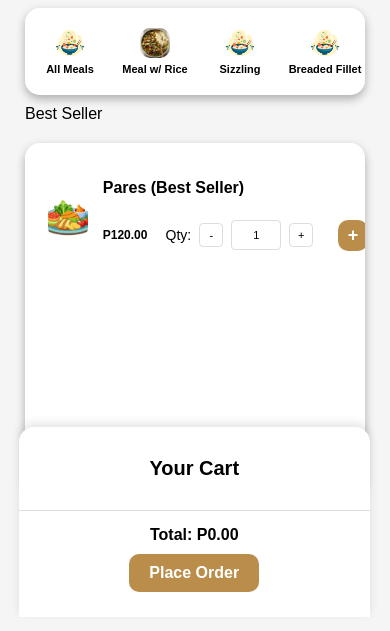
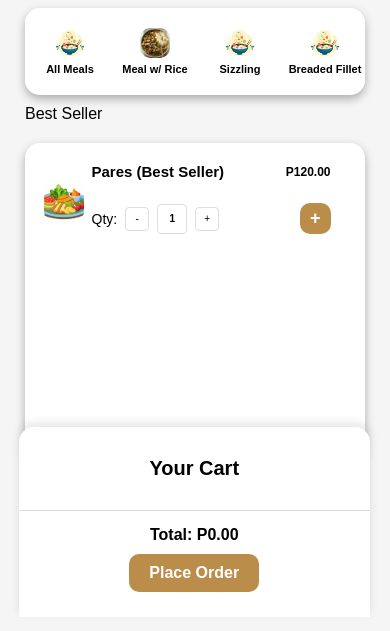
Before and after one commit to pasion-285567/Capstone_Jacobs, a plain HTML site: page index.html in a window 390 px wide. Shown: the part 227-858 px from the top of the page. Drawn offline with Linux system fonts and the light colour scheme.

Commit message:
tinanggal hover

```diff
--- a/scripts/cart.js
+++ b/scripts/cart.js
@@ -70,7 +70,7 @@ document.addEventListener("DOMContentLoaded", () => {
             const menuItem = button.closest(".menu-item");
             const name = menuItem.querySelector("span").textContent;
             const priceText = menuItem.querySelector("price").textContent;
-            const price = parseFloat(priceText.replace("P", ""));
+            const price = parseFloat(priceText.replace("₱", ""));
             const quantityInput = menuItem.querySelector(".quantity-input");
             const quantity = quantityInput ? parseInt(quantityInput.value) : 1;
 
@@ -132,7 +132,7 @@ document.addEventListener("DOMContentLoaded", () => {
     function updateTotal() {
         if (!totalDisplay || !paymentTotal) return;
         const total = cart.reduce((sum, item) => sum + (item.price * item.quantity), 0);
-        totalDisplay.textContent = `Total: P${total.toFixed(2)}`;
+        totalDisplay.textContent = `Total: ₱${total.toFixed(2)}`;
         paymentTotal.textContent = `P${total.toFixed(2)}`;
     }
 
@@ -154,10 +154,10 @@ document.addEventListener("DOMContentLoaded", () => {
     if (paymentInput) {
         paymentInput.addEventListener("input", () => {
             const paymentAmount = parseFloat(paymentInput.value) || 0;
-            const totalAmount = parseFloat(paymentTotal.textContent.replace("P", ""));
+            const totalAmount = parseFloat(paymentTotal.textContent.replace("₱", ""));
             const change = paymentAmount - totalAmount;
             if (paymentChange) {
-                paymentChange.textContent = `P${change.toFixed(2)}`;
+                paymentChange.textContent = `₱${change.toFixed(2)}`;
             }
         });
     }
@@ -179,9 +179,9 @@ document.addEventListener("DOMContentLoaded", () => {
                             <li>${item.name} x${item.quantity}: P${(item.price * item.quantity).toFixed(2)}</li>
                         `).join("")}
                     </ul>
-                    <p>Total: P${paymentTotal.textContent.replace("P", "")}</p>
+                    <p>Total: P${paymentTotal.textContent.replace("₱", "")}</p>
                     <p>Payment: P${paymentInput.value}</p>
-                    <p>Change: P${paymentChange.textContent.replace("P", "")}</p>
+                    <p>Change: P${paymentChange.textContent.replace("₱", "")}</p>
                     <h4>Status: Preparing...</h4>
                 `;
 
--- a/scripts/categories.js
+++ b/scripts/categories.js
@@ -186,7 +186,7 @@ document.addEventListener('DOMContentLoaded', () => {
                         <input type="number" class="quantity-input" value="1" min="1">
                         <button class="plus">+</button>
                     </div>
-                    <price>P${item.price.toFixed(2)}</price>
+                    <price>₱${item.price.toFixed(2)}</price>
                     <button class="add-btn">+</button>
                 </div>
             `).join('');
@@ -221,7 +221,7 @@ function attachCartHandlers() {
         addBtn.addEventListener("click", () => {
             const name = item.querySelector("span").textContent;
             const priceText = item.querySelector("price").textContent;
-            const price = parseFloat(priceText.replace("P", ""));
+            const price = parseFloat(priceText.replace("₱", ""));
             const quantity = parseInt(quantityInput.value);
 
             const addToCartEvent = new CustomEvent('addToCart', {
--- a/styles/menu.css
+++ b/styles/menu.css
@@ -108,7 +108,6 @@
 }
 
 .menu-item:hover {
-    transform: scale(1.03);
     background-color: #BA8E4A;
     border-radius: 10px;
     color: white;
--- a/styles/responsive-styles/480p.css
+++ b/styles/responsive-styles/480p.css
@@ -76,88 +76,114 @@
         font-size: 11px;
     }
 
-    /* Menu Section */
+        /* Menu Placeholder Fix */
+    /* Menu Placeholder Container */
     .menu-placeholder {
         margin: 10px 0;
-
         max-height: calc(100vh - 400px);
-        overflow-y:hidden !important;
+        overflow-y: auto;       /* Allow vertical scrolling */
+        overflow-x: hidden;     /* Prevent horizontal overflow */
+        padding: 0px !important;           /* Add some padding around all sides */
+        box-sizing: border-box; /* Include padding in width calculation */
+        width: 100%;            /* Full width of parent */
     }
 
-    /* Menu Item Layout */
+    /* Menu Item Layout - Contained within parent */
     .menu-item {
         display: grid;
-        grid-template-columns: 35px 1fr;
-        grid-template-rows: auto auto;
-        padding: 8px;
+        grid-template-columns: auto 1fr auto;     /* 3 columns: image, content, price */
+        grid-template-rows: auto auto;            /* 2 rows: name, controls */
         gap: 5px;
+        padding: 6px;
         width: 100%;
-        margin-bottom: 8px;
-
+        max-width: 100%;
+        box-sizing: border-box;
+        align-items: center;
+        margin-bottom: 5px;
+        column-gap: 8px !important;                          /* Increase spacing between columns */
     }
 
     .menu-item img {
-        width: 35px;
-        height: 35px;
+        width: 32px;
+        height: 32px;
+        grid-column: 1;
         grid-row: span 2;
-        border-radius: 8px;
+        border-radius: 6px;
+        align-self: center;
+        flex-shrink: 0;
     }
 
     .menu-item span {
-        font-size: 12px;
+        font-size: 15px !important;
         line-height: 1.2;
         grid-column: 2;
+        grid-row: 1;
         white-space: normal;
+        overflow: hidden;
+        text-overflow: ellipsis;
+        min-width: 0;
+        padding-right: 5px;
     }
 
     .menu-item price {
         font-size: 12px;
-        grid-column: 2;
-        grid-row: 2;
-        display: inline-flex;
-        align-items: center;
+        grid-column: 3;
+        grid-row: 1;
+        white-space: nowrap;
+        text-align: right;
+        flex-shrink: 0;
+        min-width: max-content;
+        margin-right: 0px !important;                        /* Push price more to the right edge */
+        justify-self: end !important;                        /* Align to the right */
     }
 
     .quantity-controls {
-        display: inline-flex;
+        grid-column: 2;
+        grid-row: 2;
+        display: flex;
         align-items: center;
         gap: 3px;
-        margin-left: auto;
-        margin-right: 40px;
-        grid-column: 2;
-        grid-row: 2;
+        min-width: 0;
+        padding-left: 0 !important;                          /* Ensure alignment with item name above */
+        margin-left: 0;                           /* Ensure alignment with item name above */
     }
 
     .quantity-controls::before {
         content: "Qty:";
-        font-size: 11px;
+        font-size: 10px;
+        flex-shrink: 0;
     }
 
     .quantity-input {
-        width: 20px;
-        height: 20px;
-        padding: 2px;
-        font-size: 11px;
+        width: 20px !important;
+        height: 20px !important;
+        padding: 1px;
+        font-size: 10px;
+        font-weight: bold;
         text-align: center;
+        flex-shrink: 0;
     }
 
     .minus, .plus {
-        width: 20px;
-        height: 20px;
-        font-size: 11px;
+        width: 18px;
+        height: 18px;
+        font-size: 10px;
         padding: 0;
+        flex-shrink: 0;
     }
 
     .add-btn {
-        font-size: 14px;
+        font-size: 10px;
         padding: 2px 6px;
-        margin-left: 235px;
-        grid-column: 2;
+        grid-column: 3;
         grid-row: 2;
         width: fit-content;
-        justify-self: end;
-        margin-right: auto;
+        justify-self: end;                        /* Push to right edge */
+        margin-right: 0;                          /* Remove any right margin */
+        flex-shrink: 0;
+        white-space: nowrap;
     }
+
 
     /* Right Sidebar to Bottom */
     .right-sidebar {
```
